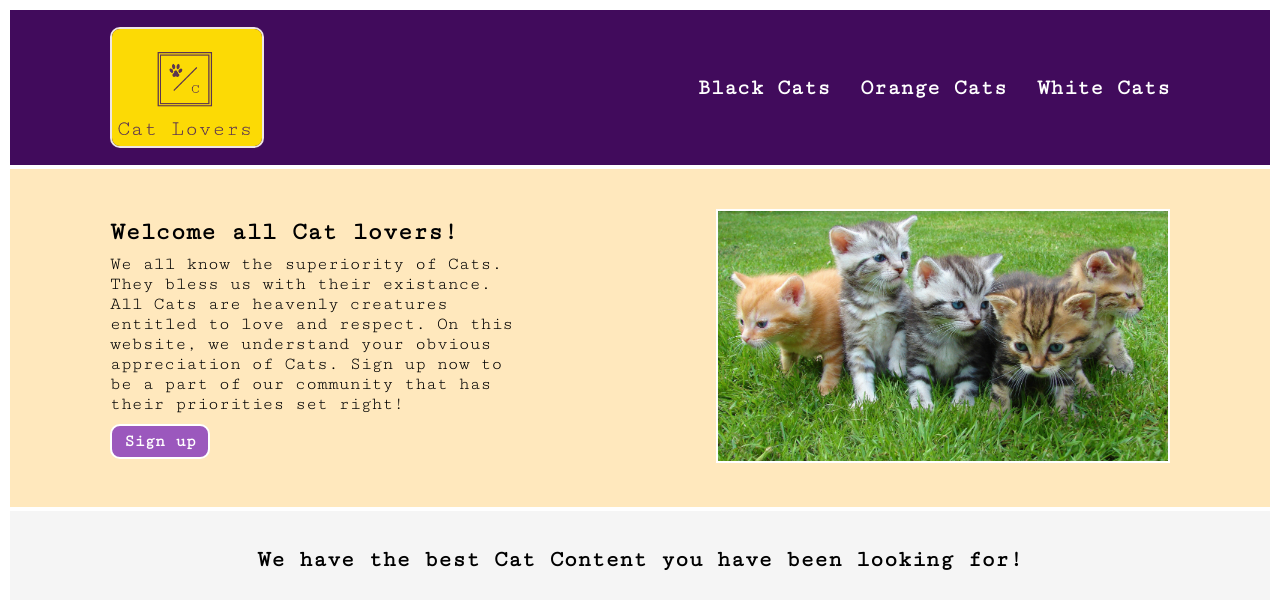
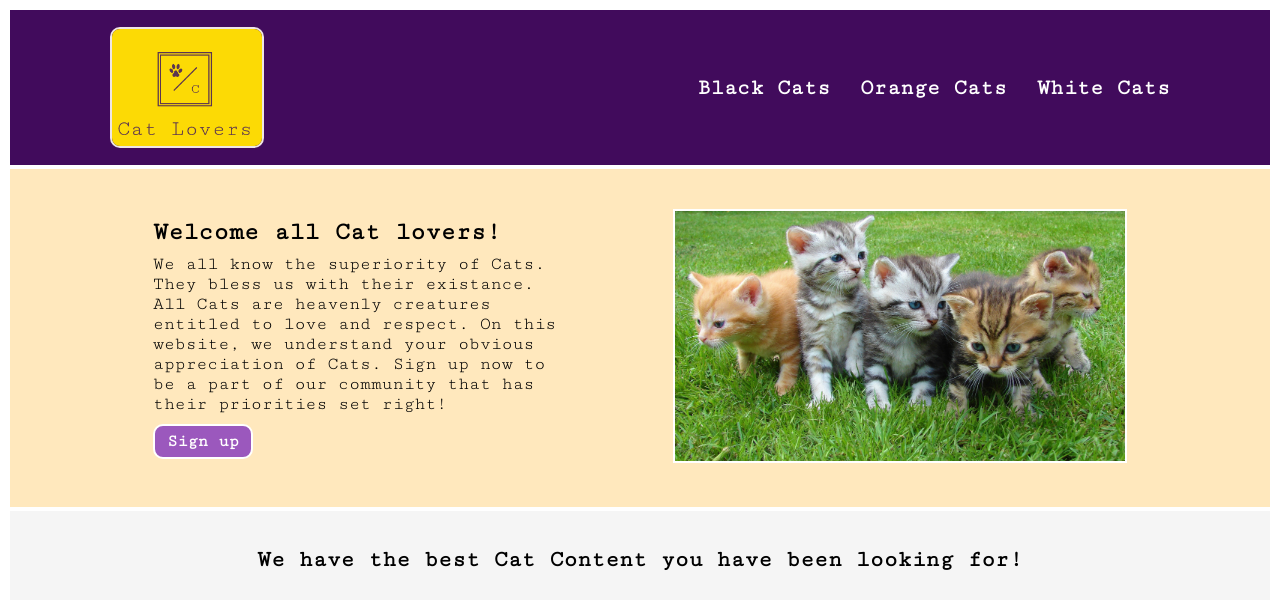
Before and after one commit to aditi-hinge/Landing-page, a plain HTML site: page index.html in a window 1280 px wide. Shown: the top 600 px of the page. Drawn offline with Linux system fonts and the light colour scheme.

Commit message:
Update style.css

```diff
--- a/style.css
+++ b/style.css
@@ -44,7 +44,8 @@
 
   .body-one{
     display:flex;
-    justify-content:space-between;
+    justify-content:center;
+    gap: 100px;
     align-items:center;
     padding: 40px 100px;
     background-color: rgb(255, 232, 189);
```
